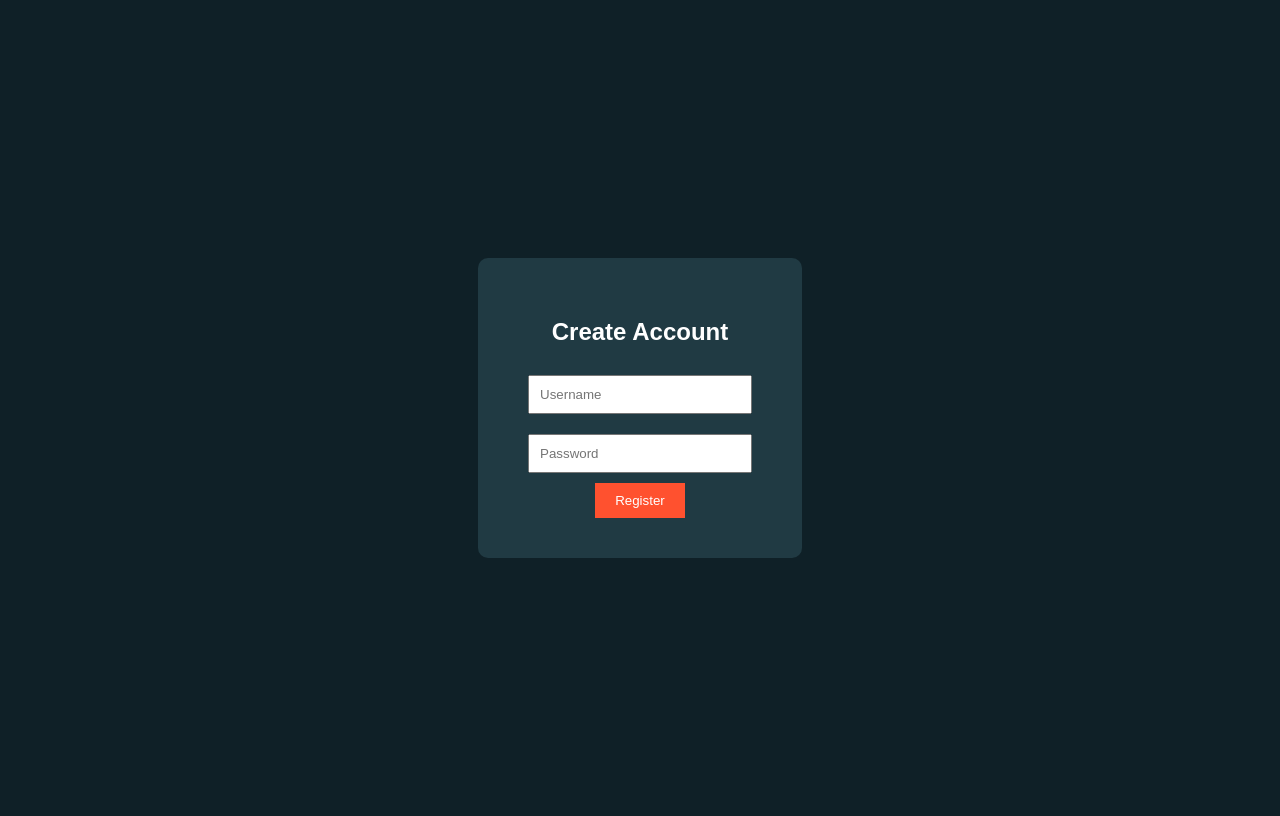
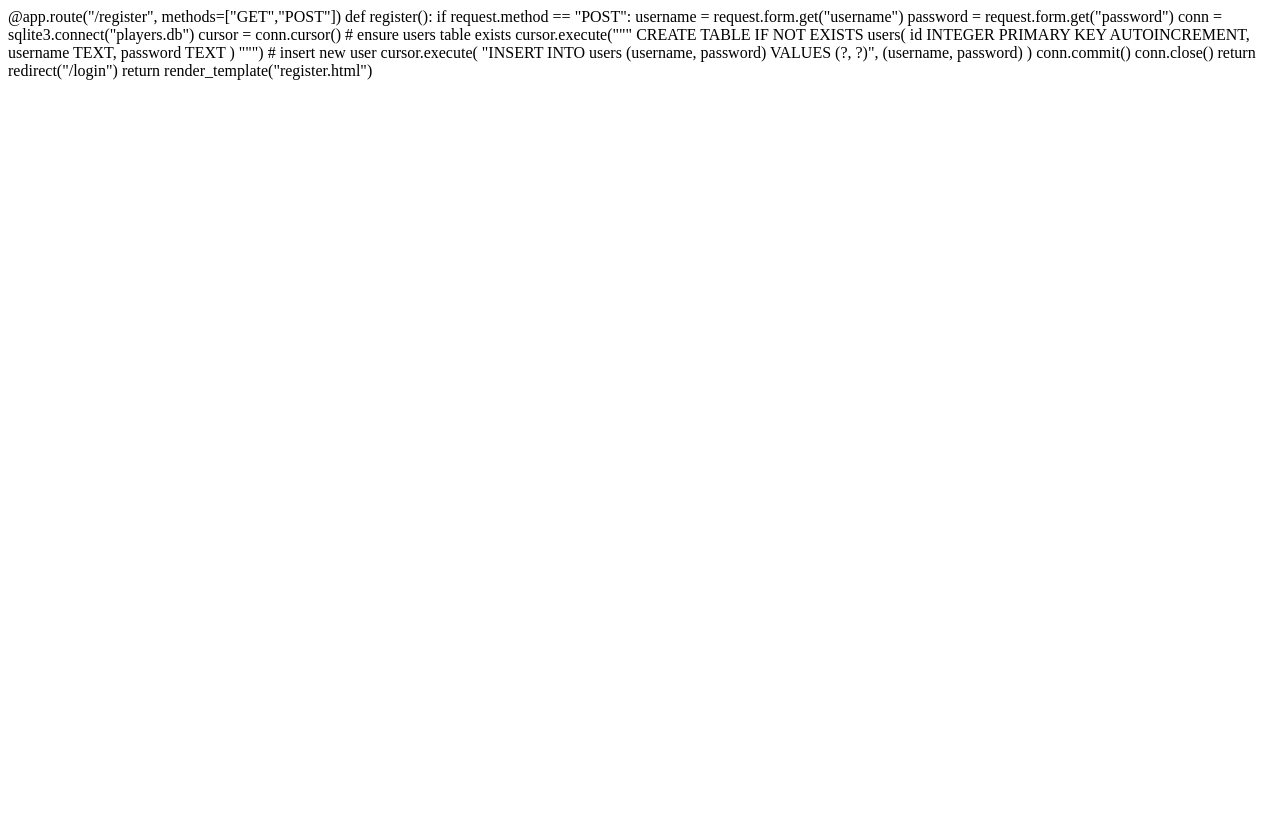
Before and after one commit to vivaanjasapara707/IPL-Auction_database1, a Flask app: page /register in a window 1280 px wide. After the commit the page ends 80 px from the top, so only its background shows below. Run offline with Flask 3, Linux system fonts and the light colour scheme; parts of the project's set-up code (start-up, migrations or seed data) failed here and were passed over.

Commit message:
Update register.html

```diff
--- a/templates/register.html
+++ b/templates/register.html
@@ -1,61 +1,32 @@
-<!DOCTYPE html>
-<html>
-<head>
-<title>Register</title>
+@app.route("/register", methods=["GET","POST"])
+def register():
 
-<style>
+    if request.method == "POST":
 
-body{
-background:#0f2027;
-font-family:Arial;
-color:white;
-display:flex;
-justify-content:center;
-align-items:center;
-height:100vh;
-}
+        username = request.form.get("username")
+        password = request.form.get("password")
 
-.box{
-background:#203a43;
-padding:40px;
-border-radius:10px;
-text-align:center;
-}
+        conn = sqlite3.connect("players.db")
+        cursor = conn.cursor()
 
-input{
-padding:10px;
-margin:10px;
-width:200px;
-}
+        # ensure users table exists
+        cursor.execute("""
+        CREATE TABLE IF NOT EXISTS users(
+            id INTEGER PRIMARY KEY AUTOINCREMENT,
+            username TEXT,
+            password TEXT
+        )
+        """)
 
-button{
-padding:10px 20px;
-background:#ff512f;
-border:none;
-color:white;
-cursor:pointer;
-}
+        # insert new user
+        cursor.execute(
+            "INSERT INTO users (username, password) VALUES (?, ?)",
+            (username, password)
+        )
 
-</style>
+        conn.commit()
+        conn.close()
 
-</head>
+        return redirect("/login")
 
-<body>
-
-<div class="box">
-
-<h2>Create Account</h2>
-
-<form method="POST">
-
-<input name="username" placeholder="Username"><br>
-<input type="password" name="password" placeholder="Password"><br>
-
-<button>Register</button>
-
-</form>
-
-</div>
-
-</body>
-</html>
+    return render_template("register.html")
```
